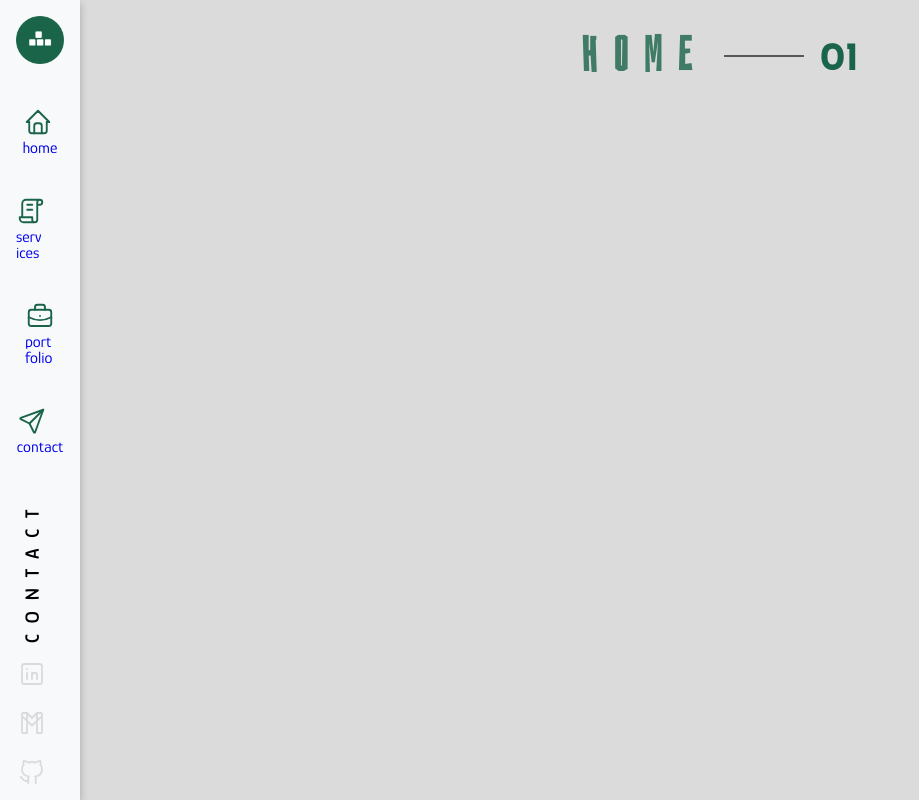
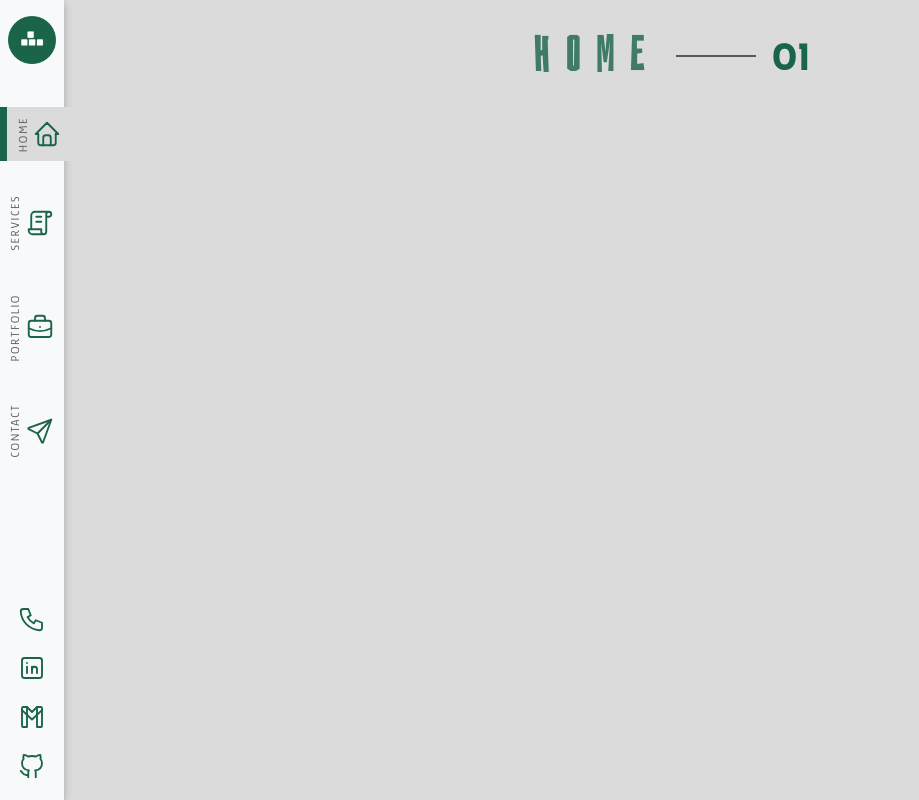
Before and after one commit to Khadija-Asa/portfolio, a React (Create React App) app: page / in a window 1280 px wide. Shown: the whole page, without its empty margins (0-919 px from the left). Built offline with nearby package versions, Linux system fonts and the light colour scheme.

Commit message:
menu: working on the design

```diff
--- a/src/components/Header.js
+++ b/src/components/Header.js
@@ -4,7 +4,8 @@ import logo from './../assets/illustrations/icon-logo.png'
 import './../styles/header.css';
 
 // Icons
-import { IconHome, IconLicense, IconBriefcase, IconSend, IconBrandLinkedin, IconBrandGmail, IconBrandGithub } from '@tabler/icons';
+import { IconHome, IconLicense, IconBriefcase, IconSend,
+         IconBrandLinkedin, IconBrandGmail, IconBrandGithub, IconPhone } from '@tabler/icons';
 
 const Header = () => {
   return (
@@ -14,12 +15,12 @@ const Header = () => {
       <nav className='navbar'>
 
         <ul className='navbar-links'>
-          <li className='navbar-item'>
+          <li className='navbar-item-logo'>
             <NavLink to="/">
               <img src={logo} alt="Logo Khadidja A." />
             </NavLink>
           </li>
-          <li className='navbar-item'>
+          <li className='navbar-item active'>
             <NavLink className='navbar-link' to="/">
               <IconHome size={30} stroke={1.5}/> <br />
               <span className='navbar-subtitle' >home</span>
@@ -28,13 +29,13 @@ const Header = () => {
           <li className='navbar-item'>
             <NavLink className='navbar-link' to="/services">
               <IconLicense size={30} stroke={1.5}/> <br />
-              <span className='navbar-subtitle' >serv <b></b> ices</span>
+              <span className='navbar-subtitle' >services</span>
             </NavLink>
           </li>
           <li className='navbar-item'>
             <NavLink className='navbar-link' to="/portfolio">
               <IconBriefcase size={30} stroke={1.5}/> <br />
-              <span className='navbar-subtitle' >port <br /> folio</span>
+              <span className='navbar-subtitle' >portfolio</span>
             </NavLink>
           </li>
           <li className='navbar-item'>
@@ -46,11 +47,11 @@ const Header = () => {
         </ul>
 
         <div className="social-media">
-          <h1>contact</h1>
-          <p class="social-banner">
-            <a href="https://www.linkedin.com/" target="_blank" rel="noopener noreferrer"><IconBrandLinkedin size={30} stroke={1.5}/></a>
-            <a href="https://www.youtube.com/" target="_blank" rel="noopener noreferrer"><IconBrandGmail size={30} stroke={1.5}/></a>
-            <a href="https://www.instagram.com/" target="_blank" rel="noopener noreferrer"><IconBrandGithub size={30} stroke={1.5}/></a>
+          <p class="social-banner active">
+            <a href="tel:+336.14.72.05.66" title='call me'><IconPhone size={30} stroke={1.5}/></a>
+            <a href="https://www.linkedin.com/in/khadidja-ait-si-ali/" title='visite me' target="_blank" rel="noopener noreferrer"><IconBrandLinkedin size={30} stroke={1.5}/></a>
+            <a href="mailto:khadidja.aitsiali@gmail.com" title='message me'><IconBrandGmail size={30} stroke={1.5}/></a>
+            <a href="https://github.com/Khadija-Asa" title='github me' target="_blank" rel="noopener noreferrer"><IconBrandGithub size={30} stroke={1.5}/></a>
           </p>
         </div>
 
--- a/src/styles/header.css
+++ b/src/styles/header.css
@@ -52,35 +52,57 @@
     background-color: #F8F9FA;
     bottom: 0;
     box-shadow: rgba(0, 0, 0, 0.24) 0px 3px 8px;
-    min-height: 100vh;
-    overflow: hidden;
-    padding: 1rem;
-    position: absolute;
+    padding-top: 1rem;
+    position: fixed;
     top: 0;
-    width: 5rem;
+    width: 4rem;
   }
   .navbar-links img {
     margin: 0 auto;
+    margin-bottom: 1rem;
     width: 3rem;
   }
   .navbar-links {
     align-items: center;
     display: flex;
     flex-direction: column;
-    gap: 2.5rem;
+    gap: 1.5rem;
     justify-content: center;
+  }
+  .navbar-link {
+    align-items: center;
+    display: flex;
+    flex-direction: row-reverse;
+    gap: .1rem;
+    padding: .6rem .6rem;
+  }
+  /* Link hover & active */
+  .navbar-item:hover {
+    background: var(--Light-Gray);
+  }
+  .navbar-item .active {
+    background: var(--Light-Gray);
+    border-left: 15px solid var(--Green);
   }
   /* Icon */
   .navbar .social-media .icon-tabler {
-    color: var(--Light-Gray);
     width: 2rem;
+  }
+  .navbar-subtitle {
+    color: var(--Dark-Gray);
+    font-size: .75rem;
+    letter-spacing: .1rem;
+    text-transform: uppercase;
+    transform: rotate(180deg);
+    writing-mode: vertical-lr;
   }
   /* Social media */
   .navbar .social-media {
-    bottom: 10px;
+    bottom: 1rem;
     position: fixed;
+    width: 4rem;
   }
-  .navbar .social-media,
+  .navbar .social-banner,
   .navbar p {
     align-items: center;
     display: flex;
@@ -88,10 +110,5 @@
     gap: 1rem;
     justify-content: center;
   }
-  .navbar .social-media h1 {
-    letter-spacing: .7rem;
-    text-transform: uppercase;
-    transform: rotate(180deg);
-    writing-mode: vertical-lr;
-  }
+  /* Social hover */
 }
--- a/src/styles/main.css
+++ b/src/styles/main.css
@@ -94,16 +94,9 @@ select {
 }
 
 /* Background colors */
-.home,
-.portfolio {
+body {
   background-color: var(--Light-Gray);
-  min-height: 100vh;
-}
 
-.services,
-.contact {
-  background-color: var(--Dark-Gray);
-  min-height: 100vh;
 }
 
 /* Padding components */
@@ -119,7 +112,7 @@ select {
   .services,
   .portfolio,
   .contact {
-    padding: 2rem 0 0 10rem;
+    padding: 2rem 0 0 4rem;
   }
 }
 
```
